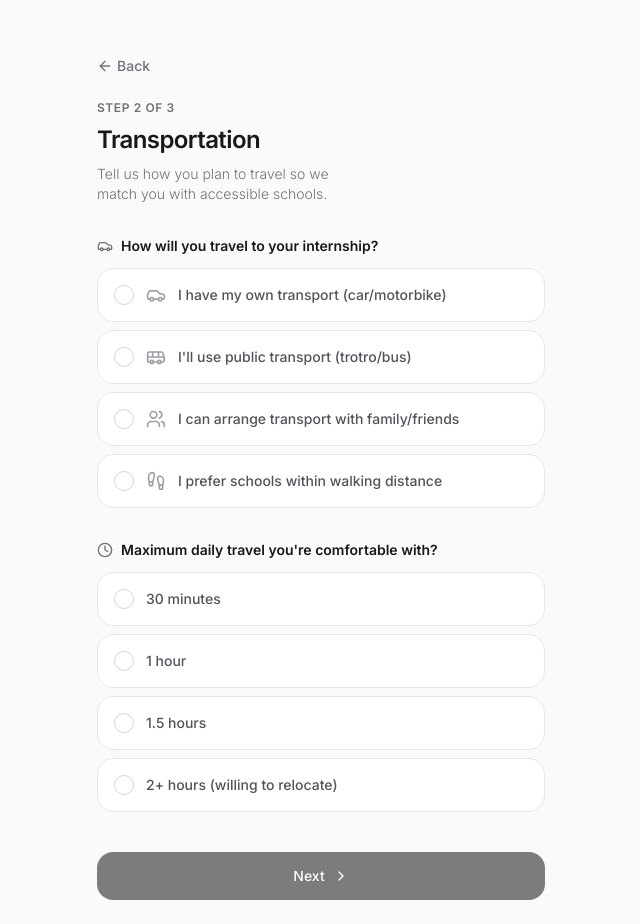
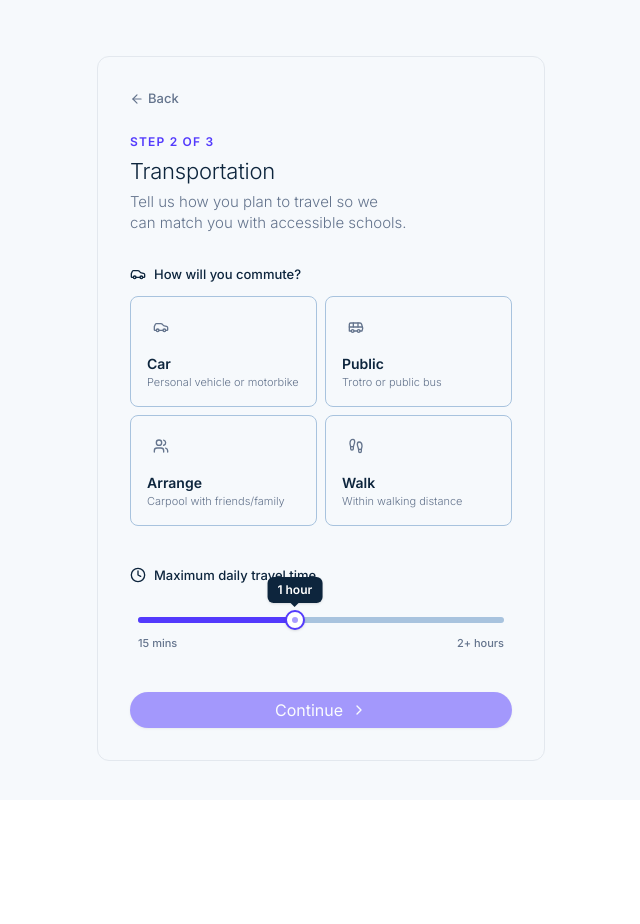
Before and after one commit to Enock246/Final-Year-Project, a Next.js app in the folder frontend/: page /profile/transport in a window 1280 px wide. Shown: the whole page, without its empty margins (319-959 px from the left). After the commit the page ends 800 px from the top, so only its background shows below. Built offline with nearby package versions, Linux system fonts and the light colour scheme.

Commit message:
feat: apply Stripe design system to profile setup pages including custom Segmented Control and Slider

```diff
--- a/frontend/src/app/profile/location/page.tsx
+++ b/frontend/src/app/profile/location/page.tsx
@@ -1,8 +1,8 @@
 'use client';
 
 import { useState, useEffect } from 'react';
-import { motion } from 'framer-motion';
-import { MapPin, Navigation, ChevronRight, Loader2 } from 'lucide-react';
+import { motion, AnimatePresence } from 'framer-motion';
+import { MapPin, Navigation, ChevronRight, Loader2, CheckCircle2 } from 'lucide-react';
 import regionsData from '@/data/regions.json';
 import { useRouter } from 'next/navigation';
 
@@ -114,17 +114,24 @@ export default function LocationSetupPage() {
 
   const isValid = selectedRegion && selectedDistrict && townCity.length > 2;
 
+  // Stripe Classes
+  const cardClassName = "w-full max-w-md bg-canvas p-8 rounded-lg shadow-[rgba(0,55,112,0.08)_0_1px_3px] border border-hairline";
+  const inputClassName = "w-full h-10 px-3 rounded-sm border border-input bg-canvas text-ink text-[14px] font-normal focus:outline-none focus:border-primary transition-all";
+  const labelClassName = "text-[13px] font-medium text-ink-secondary mb-1.5 block";
+
   return (
-    <main className="flex-1 flex flex-col p-6 bg-zinc-50">
+    <main className="flex-1 flex flex-col p-6 bg-canvas-soft min-h-screen">
       <div className="w-full max-w-md mx-auto mt-8 flex-1">
         <motion.div
           initial={{ opacity: 0, y: 10 }}
           animate={{ opacity: 1, y: 0 }}
           transition={{ duration: 0.4, ease: [0.25, 1, 0.5, 1] }}
+          className={cardClassName}
         >
           <div className="flex justify-between items-start mb-2">
             <div>
-              <h1 className="text-2xl font-semibold tracking-tight text-zinc-900">Where do you live?</h1>
+              <span className="text-[12px] font-semibold text-primary mb-2 block tracking-widest uppercase">Step 1 of 3</span>
+              <h1 className="heading-lg text-ink mb-1">Where do you live?</h1>
             </div>
 
             <button
@@ -133,18 +140,18 @@ export default function LocationSetupPage() {
                 await supabase.auth.signOut();
                 router.push('/');
               }}
-              className="text-xs font-medium text-zinc-500 hover:text-black transition-colors pressable"
+              className="text-[13px] font-medium text-ink-mute hover:text-ink transition-colors"
             >
               Sign Out
             </button>
           </div>
-          <p className="text-zinc-500 text-sm mb-8 text-balance">
+          <p className="body-md text-ink-mute mb-8 text-balance">
             We'll use this to find nearby schools and calculate the best transportation routes.
           </p>
 
-          <div className="space-y-4">
-            <div className="space-y-1.5">
-              <label className="text-xs font-semibold text-zinc-700">Region</label>
+          <div className="space-y-5">
+            <div>
+              <label className={labelClassName}>Region</label>
               <div className="relative">
                 <select
                   value={selectedRegion}
@@ -152,96 +159,120 @@ export default function LocationSetupPage() {
                     setSelectedRegion(e.target.value);
                     setSelectedDistrict('');
                   }}
-                  className="w-full h-12 px-4 appearance-none rounded-xl border border-gray-200 bg-white text-zinc-900 text-sm focus:outline-none focus:border-black focus:ring-1 focus:ring-black transition-all"
+                  className={`${inputClassName} appearance-none pr-10 ${!selectedRegion && 'text-ink-mute'}`}
                 >
                   <option value="" disabled>Select Region</option>
                   {regionsData.map((r) => (
                     <option key={r.name} value={r.name}>{r.name}</option>
                   ))}
                 </select>
-                <div className="absolute inset-y-0 right-4 flex items-center pointer-events-none">
-                  <svg className="w-4 h-4 text-zinc-400" fill="none" viewBox="0 0 24 24" stroke="currentColor">
+                <div className="absolute inset-y-0 right-3 flex items-center pointer-events-none">
+                  <svg className="w-4 h-4 text-ink-mute" fill="none" viewBox="0 0 24 24" stroke="currentColor">
                     <path strokeLinecap="round" strokeLinejoin="round" strokeWidth={2} d="M19 9l-7 7-7-7" />
                   </svg>
                 </div>
               </div>
             </div>
 
-            <div className="space-y-1.5">
-              <label className="text-xs font-semibold text-zinc-700">District</label>
+            <div>
+              <label className={labelClassName}>District</label>
               <div className="relative">
                 <select
                   value={selectedDistrict}
                   onChange={(e) => setSelectedDistrict(e.target.value)}
                   disabled={!selectedRegion}
-                  className="w-full h-12 px-4 appearance-none rounded-xl border border-gray-200 bg-white text-zinc-900 text-sm focus:outline-none focus:border-black focus:ring-1 focus:ring-black transition-all disabled:opacity-50"
+                  className={`${inputClassName} appearance-none pr-10 disabled:opacity-50 disabled:bg-canvas-soft ${!selectedDistrict && 'text-ink-mute'}`}
                 >
                   <option value="" disabled>Select District</option>
                   {activeDistricts.map((d) => (
                     <option key={d} value={d}>{d}</option>
                   ))}
                 </select>
-                <div className="absolute inset-y-0 right-4 flex items-center pointer-events-none">
-                  <svg className="w-4 h-4 text-zinc-400" fill="none" viewBox="0 0 24 24" stroke="currentColor">
+                <div className="absolute inset-y-0 right-3 flex items-center pointer-events-none">
+                  <svg className="w-4 h-4 text-ink-mute" fill="none" viewBox="0 0 24 24" stroke="currentColor">
                     <path strokeLinecap="round" strokeLinejoin="round" strokeWidth={2} d="M19 9l-7 7-7-7" />
                   </svg>
                 </div>
               </div>
             </div>
 
-            <div className="space-y-1.5">
-              <label className="text-xs font-semibold text-zinc-700">Town/City</label>
+            <div>
+              <label className={labelClassName}>Town or City</label>
               <input
                 type="text"
                 value={townCity}
                 onChange={(e) => setTownCity(e.target.value)}
                 placeholder="e.g. Sunyani"
-                className="w-full h-12 px-4 rounded-xl border border-gray-200 bg-white text-zinc-900 text-sm focus:outline-none focus:border-black focus:ring-1 focus:ring-black transition-all"
+                className={inputClassName}
               />
             </div>
 
             <div className="pt-2">
               <button
                 onClick={handleDetectLocation}
-                disabled={isDetecting}
-                className={`w-full h-12 rounded-xl border border-gray-200 text-black font-medium text-sm transition-all flex items-center justify-center gap-2 mt-2 ${isDetecting ? 'bg-zinc-100 animate-pulse cursor-wait opacity-80 text-zinc-500' : 'bg-white hover:bg-zinc-50 pressable'}`}
+                disabled={isDetecting || !!locationDetected}
+                className={`w-full h-10 rounded-sm font-medium text-[13px] transition-all flex items-center justify-center gap-2 ${
+                  locationDetected
+                    ? 'bg-primary-subdued text-primary-deep cursor-default border border-transparent'
+                    : isDetecting
+                      ? 'bg-canvas-soft text-ink-mute border border-input cursor-wait'
+                      : 'bg-white hover:bg-canvas-soft text-ink border border-input shadow-sm'
+                }`}
               >
-                {isDetecting ? (
-                  <Loader2 className="w-4 h-4 animate-spin" />
+                {locationDetected ? (
+                  <>
+                    <CheckCircle2 className="w-4 h-4" />
+                    Location Detected
+                  </>
+                ) : isDetecting ? (
+                  <>
+                    <MapPin className="w-4 h-4 animate-bounce" />
+                    Detecting...
+                  </>
                 ) : (
-                  <Navigation className="w-4 h-4" />
+                  <>
+                    <Navigation className="w-4 h-4 text-primary" />
+                    Auto-detect my location
+                  </>
                 )}
-                {isDetecting ? 'Detecting Location...' : 'Use My Current Location'}
               </button>
             </div>
 
+            <AnimatePresence>
               {locationDetected && (
                 <motion.div
                   initial={{ opacity: 0, height: 0 }}
                   animate={{ opacity: 1, height: 'auto' }}
-                className="flex items-center gap-2 text-xs font-medium text-green-700 bg-green-50 px-4 py-3 rounded-xl border border-green-100 mt-4"
+                  exit={{ opacity: 0, height: 0 }}
+                  className="overflow-hidden"
                 >
-                <MapPin className="w-4 h-4" />
-                ✓ Location detected: {locationDetected.town}, {locationDetected.region}
+                  <div className="flex items-start gap-3 p-3 bg-primary-subdued/30 border border-primary-subdued rounded-sm mt-1">
+                    <div className="mt-0.5">
+                      <MapPin className="w-4 h-4 text-primary" />
+                    </div>
+                    <div>
+                      <p className="text-[13px] font-medium text-primary-deep leading-tight mb-0.5">We found you!</p>
+                      <p className="text-[12px] text-primary-deep/80 leading-tight">
+                        Mapped to {locationDetected.town}, {locationDetected.region}
+                      </p>
+                    </div>
+                  </div>
                 </motion.div>
               )}
-
+            </AnimatePresence>
           </div>
 
-          <div className="mt-10">
+          <div className="mt-8">
             <button
               onClick={handleNext}
               disabled={!isValid || isSaving}
-              className="w-full bg-black text-white h-12 rounded-xl font-medium text-sm hover:bg-zinc-800 disabled:opacity-50 disabled:cursor-not-allowed transition-all flex items-center justify-center gap-2 pressable mt-6"
+              className="w-full bg-primary text-white button-md py-2.5 px-4 rounded-pill hover:bg-primary-press disabled:opacity-50 disabled:cursor-not-allowed transition-all flex items-center justify-center gap-2 btn-primary shadow-sm"
             >
               {isSaving ? (
-                <>
                 <Loader2 className="w-4 h-4 animate-spin" />
-                  Saving...
-                </>
               ) : (
                 <>
-                  Next
+                  Continue
                   <ChevronRight className="w-4 h-4" />
                 </>
               )}
--- a/frontend/src/app/profile/transport/page.tsx
+++ b/frontend/src/app/profile/transport/page.tsx
@@ -1,29 +1,24 @@
 'use client';
 
-import { useState, useEffect } from 'react';
+import { useState, useEffect, useRef } from 'react';
 import { motion } from 'framer-motion';
 import { Car, Bus, Users, Footprints, Clock, ChevronRight, Loader2, ArrowLeft } from 'lucide-react';
 import { useRouter } from 'next/navigation';
 
 const TRANSPORT_MODES = [
-  { id: 'OWN', label: 'I have my own transport (car/motorbike)', icon: Car },
-  { id: 'PUBLIC', label: "I'll use public transport (trotro/bus)", icon: Bus },
-  { id: 'ARRANGE', label: 'I can arrange transport with family/friends', icon: Users },
-  { id: 'WALKING', label: 'I prefer schools within walking distance', icon: Footprints },
-];
-
-const COMMUTE_TIMES = [
-  { id: 30, label: '30 minutes' },
-  { id: 60, label: '1 hour' },
-  { id: 90, label: '1.5 hours' },
-  { id: 120, label: '2+ hours (willing to relocate)' },
+  { id: 'OWN', label: 'Car', description: 'Personal vehicle or motorbike', icon: Car },
+  { id: 'PUBLIC', label: 'Public', description: 'Trotro or public bus', icon: Bus },
+  { id: 'ARRANGE', label: 'Arrange', description: 'Carpool with friends/family', icon: Users },
+  { id: 'WALKING', label: 'Walk', description: 'Within walking distance', icon: Footprints },
 ];
 
 export default function TransportSetupPage() {
   const router = useRouter();
   const [transportMode, setTransportMode] = useState<string>('');
-  const [maxCommute, setMaxCommute] = useState<number | null>(null);
+  const [maxCommute, setMaxCommute] = useState<number>(60);
   const [isSaving, setIsSaving] = useState(false);
+  const sliderRef = useRef<HTMLDivElement>(null);
+  const [isDragging, setIsDragging] = useState(false);
 
   useEffect(() => {
     const saved = localStorage.getItem('profileSetupDraft');
@@ -66,107 +61,178 @@ export default function TransportSetupPage() {
     router.push('/profile/location');
   };
 
-  const isValid = transportMode && maxCommute;
+  // Slider Logic
+  const handleSliderUpdate = (clientX: number) => {
+    if (!sliderRef.current) return;
+    const rect = sliderRef.current.getBoundingClientRect();
+    const x = Math.max(0, Math.min(clientX - rect.left, rect.width));
+    const percentage = x / rect.width;
+
+    // Values: 15 to 120 minutes
+    const min = 15;
+    const max = 120;
+    let newValue = Math.round(min + percentage * (max - min));
+
+    // Snap to 15 min intervals
+    newValue = Math.round(newValue / 15) * 15;
+    setMaxCommute(Math.max(15, Math.min(120, newValue)));
+  };
+
+  useEffect(() => {
+    const handleMouseMove = (e: MouseEvent) => {
+      if (isDragging) handleSliderUpdate(e.clientX);
+    };
+    const handleMouseUp = () => setIsDragging(false);
+    const handleTouchMove = (e: TouchEvent) => {
+      if (isDragging) handleSliderUpdate(e.touches[0].clientX);
+    };
+
+    if (isDragging) {
+      window.addEventListener('mousemove', handleMouseMove);
+      window.addEventListener('mouseup', handleMouseUp);
+      window.addEventListener('touchmove', handleTouchMove);
+      window.addEventListener('touchend', handleMouseUp);
+    }
+
+    return () => {
+      window.removeEventListener('mousemove', handleMouseMove);
+      window.removeEventListener('mouseup', handleMouseUp);
+      window.removeEventListener('touchmove', handleTouchMove);
+      window.removeEventListener('touchend', handleMouseUp);
+    };
+  }, [isDragging]);
+
+  const isValid = transportMode !== '';
+
+  const formatTime = (mins: number) => {
+    if (mins < 60) return `${mins} mins`;
+    if (mins === 60) return `1 hour`;
+    if (mins === 120) return `2+ hours`;
+    const h = Math.floor(mins / 60);
+    const m = mins % 60;
+    return m === 0 ? `${h} hrs` : `${h}h ${m}m`;
+  };
+
+  const sliderPercentage = ((maxCommute - 15) / (120 - 15)) * 100;
+
+  // Stripe Classes
+  const cardClassName = "w-full max-w-md bg-canvas p-8 rounded-lg shadow-[rgba(0,55,112,0.08)_0_1px_3px] border border-hairline";
+  const labelClassName = "text-[13px] font-medium text-ink-secondary mb-3 flex items-center gap-2";
 
   return (
-    <main className="flex-1 flex flex-col p-6 bg-zinc-50">
+    <main className="flex-1 flex flex-col p-6 bg-canvas-soft min-h-screen">
       <div className="w-full max-w-md mx-auto mt-8 flex-1">
         <motion.div
           initial={{ opacity: 0, y: 10 }}
           animate={{ opacity: 1, y: 0 }}
           transition={{ duration: 0.4, ease: [0.25, 1, 0.5, 1] }}
+          className={cardClassName}
         >
           <button
             onClick={handleBack}
-            className="flex items-center gap-1 text-sm font-medium text-zinc-500 hover:text-black mb-6 transition-colors pressable"
+            className="flex items-center gap-1 text-[13px] font-medium text-ink-mute hover:text-ink mb-6 transition-colors"
           >
-            <ArrowLeft className="w-4 h-4" />
+            <ArrowLeft className="w-3.5 h-3.5" />
             Back
           </button>
+
           <div className="mb-2">
-            <span className="text-xs font-semibold text-zinc-500 mb-2 block tracking-wider uppercase">Step 2 of 3</span>
-            <h1 className="text-2xl font-semibold tracking-tight text-zinc-900">Transportation</h1>
+            <span className="text-[12px] font-semibold text-primary mb-2 block tracking-widest uppercase">Step 2 of 3</span>
+            <h1 className="heading-lg text-ink mb-1">Transportation</h1>
           </div>
-          <p className="text-zinc-500 mb-8 text-sm text-balance">
-            Tell us how you plan to travel so we match you with accessible schools.
+          <p className="body-md text-ink-mute mb-8 text-balance">
+            Tell us how you plan to travel so we can match you with accessible schools.
           </p>
 
-          <div className="space-y-8">
-            <div className="space-y-3">
-              <label className="text-sm font-semibold text-zinc-900 flex items-center gap-2">
-                <Car className="w-4 h-4 text-zinc-500" />
-                How will you travel to your internship?
+          <div className="space-y-10">
+            {/* Transport Mode Segmented Control */}
+            <div>
+              <label className={labelClassName}>
+                <Car className="w-4 h-4" />
+                How will you commute?
               </label>
 
-              <div className="space-y-2">
+              <div className="grid grid-cols-2 gap-2">
                 {TRANSPORT_MODES.map((mode) => {
                   const Icon = mode.icon;
                   const isSelected = transportMode === mode.id;
                   return (
-                    <label
+                    <button
                       key={mode.id}
-                      className={`flex items-center gap-3 p-4 rounded-xl border cursor-pointer transition-all ${
+                      onClick={() => setTransportMode(mode.id)}
+                      className={`relative flex flex-col items-start p-4 rounded-md border text-left transition-all ${
                         isSelected
-                          ? 'border-black bg-zinc-50'
-                          : 'border-gray-200 bg-white hover:border-gray-300'
+                          ? 'border-primary bg-primary-subdued/30'
+                          : 'border-input bg-canvas hover:border-ink-mute/30'
                       }`}
                     >
-                      <div className={`flex items-center justify-center w-5 h-5 rounded-full border ${isSelected ? 'border-black' : 'border-gray-300'}`}>
-                        {isSelected && <div className="w-2.5 h-2.5 bg-black rounded-full" />}
+                      <div className={`mb-3 p-1.5 rounded-sm ${isSelected ? 'bg-primary text-white shadow-sm' : 'bg-canvas-soft text-ink-mute'}`}>
+                        <Icon className="w-4 h-4" />
                       </div>
-                      <Icon className={`w-5 h-5 ${isSelected ? 'text-black' : 'text-zinc-400'}`} />
-                      <span className={`text-sm font-medium ${isSelected ? 'text-zinc-900' : 'text-zinc-600'}`}>
+                      <span className={`text-[14px] font-semibold mb-0.5 ${isSelected ? 'text-primary-deep' : 'text-ink'}`}>
                         {mode.label}
                       </span>
-                      <input
-                        type="radio"
-                        name="transportMode"
-                        value={mode.id}
-                        checked={isSelected}
-                        onChange={() => setTransportMode(mode.id)}
-                        className="hidden"
-                      />
-                    </label>
-                  )
+                      <span className={`text-[11px] leading-tight ${isSelected ? 'text-primary-deep/80' : 'text-ink-mute'}`}>
+                        {mode.description}
+                      </span>
+
+                      {isSelected && (
+                        <div className="absolute top-3 right-3 w-4 h-4 bg-primary text-white rounded-full flex items-center justify-center">
+                          <svg className="w-2.5 h-2.5" fill="none" viewBox="0 0 24 24" stroke="currentColor" strokeWidth={3}>
+                            <path strokeLinecap="round" strokeLinejoin="round" d="M5 13l4 4L19 7" />
+                          </svg>
+                        </div>
+                      )}
+                    </button>
+                  );
                 })}
               </div>
             </div>
 
-            <div className="space-y-3">
-              <label className="text-sm font-semibold text-zinc-900 flex items-center gap-2">
-                <Clock className="w-4 h-4 text-zinc-500" />
-                Maximum daily travel you're comfortable with?
+            {/* Commute Time Slider */}
+            <div>
+              <label className={labelClassName}>
+                <Clock className="w-4 h-4" />
+                Maximum daily travel time
               </label>
 
-              <div className="space-y-2">
-                {COMMUTE_TIMES.map((time) => {
-                  const isSelected = maxCommute === time.id;
-                  return (
-                    <label
-                      key={time.id}
-                      className={`flex items-center gap-3 p-4 rounded-xl border cursor-pointer transition-all ${
-                        isSelected
-                          ? 'border-black bg-zinc-50'
-                          : 'border-gray-200 bg-white hover:border-gray-300'
-                      }`}
-                    >
-                      <div className={`flex items-center justify-center w-5 h-5 rounded-full border ${isSelected ? 'border-black' : 'border-gray-300'}`}>
-                        {isSelected && <div className="w-2.5 h-2.5 bg-black rounded-full" />}
-                      </div>
-                      <span className={`text-sm font-medium ${isSelected ? 'text-zinc-900' : 'text-zinc-600'}`}>
-                        {time.label}
-                      </span>
-                      <input
-                        type="radio"
-                        name="maxCommute"
-                        value={time.id}
-                        checked={isSelected}
-                        onChange={() => setMaxCommute(time.id)}
-                        className="hidden"
-                      />
-                    </label>
-                  )
-                })}
+              <div className="mt-8 px-2">
+                <div
+                  ref={sliderRef}
+                  className="relative h-1.5 bg-input rounded-full cursor-pointer"
+                  onMouseDown={(e) => {
+                    setIsDragging(true);
+                    handleSliderUpdate(e.clientX);
+                  }}
+                  onTouchStart={(e) => {
+                    setIsDragging(true);
+                    handleSliderUpdate(e.touches[0].clientX);
+                  }}
+                >
+                  <div
+                    className="absolute top-0 left-0 h-full bg-primary rounded-full"
+                    style={{ width: `${sliderPercentage}%` }}
+                  />
+                  <div
+                    className="absolute top-1/2 -translate-y-1/2 -translate-x-1/2 w-5 h-5 bg-white border-[2px] border-primary rounded-full shadow-sm cursor-grab active:cursor-grabbing hover:scale-110 transition-transform flex items-center justify-center"
+                    style={{ left: `${sliderPercentage}%` }}
+                  >
+                    <div className="w-1.5 h-1.5 bg-primary rounded-full opacity-50" />
+                  </div>
+
+                  {/* Floating tooltip */}
+                  <div
+                    className="absolute -top-10 -translate-x-1/2 bg-ink text-white text-[12px] font-semibold py-1 px-2.5 rounded-sm whitespace-nowrap shadow-sm pointer-events-none after:content-[''] after:absolute after:top-full after:left-1/2 after:-translate-x-1/2 after:border-[4px] after:border-transparent after:border-t-ink"
+                    style={{ left: `${sliderPercentage}%` }}
+                  >
+                    {formatTime(maxCommute)}
+                  </div>
+                </div>
+
+                <div className="flex justify-between mt-3 text-[11px] font-medium text-ink-mute">
+                  <span>15 mins</span>
+                  <span>2+ hours</span>
+                </div>
               </div>
             </div>
           </div>
@@ -175,16 +241,13 @@ export default function TransportSetupPage() {
             <button
               onClick={handleNext}
               disabled={!isValid || isSaving}
-              className="w-full bg-black text-white h-12 rounded-xl font-medium text-sm hover:bg-zinc-800 disabled:opacity-50 disabled:cursor-not-allowed transition-all flex items-center justify-center gap-2 pressable"
+              className="w-full bg-primary text-white button-md py-2.5 px-4 rounded-pill hover:bg-primary-press disabled:opacity-50 disabled:cursor-not-allowed transition-all flex items-center justify-center gap-2 btn-primary shadow-sm"
             >
               {isSaving ? (
-                <>
-                  <Loader2 className="w-4 h-4 animate-spin" />
-                  Saving...
-                </>
+                <Loader2 className="w-4 h-4 animate-spin" />
               ) : (
                 <>
-                  Next
+                  Continue
                   <ChevronRight className="w-4 h-4" />
                 </>
               )}
```
Lines whose indentation alone changed are shown as unchanged.
